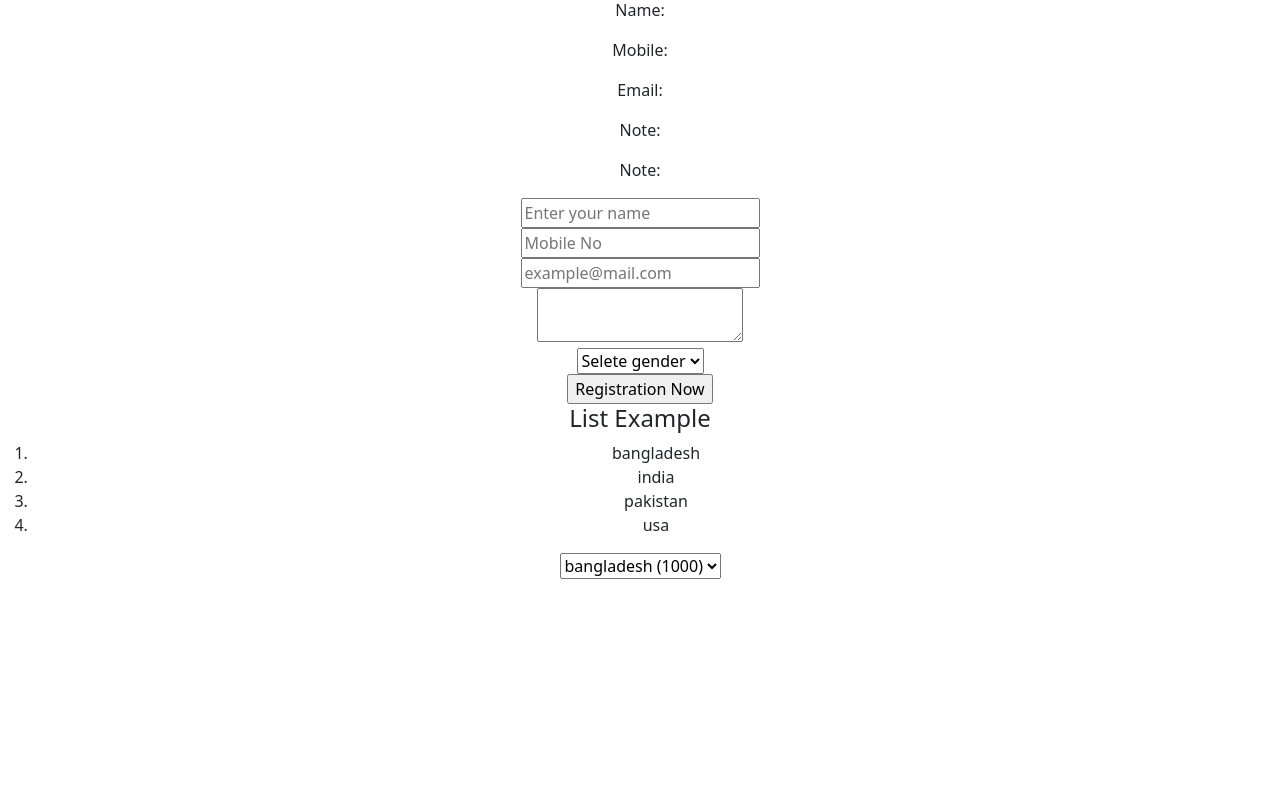
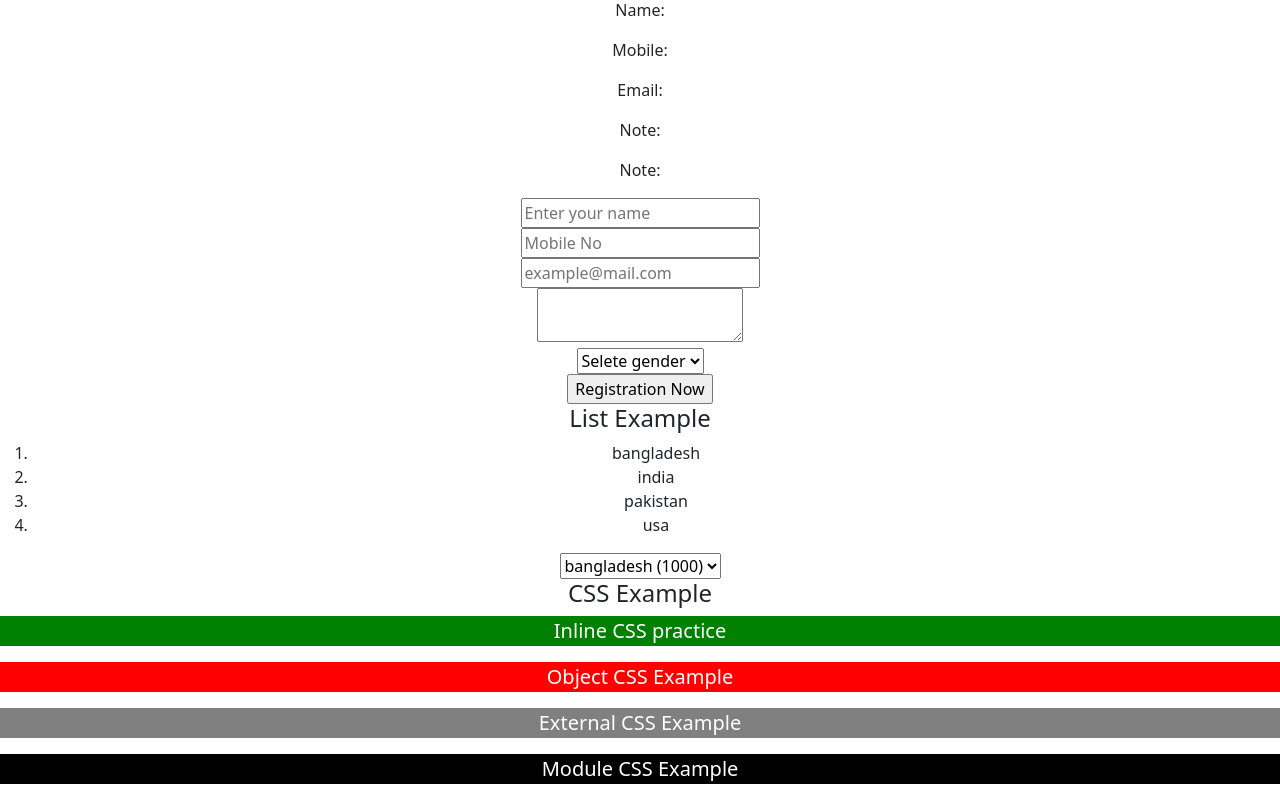
Before and after one commit to mamunurrashid1010/react-practice, a React (Create React App) app: page / in a window 1280 px wide. Shown: the part 1197-1997 px from the top of the page. Before the commit the page ends 1776 px from the top, so only its background shows below. Built offline with nearby package versions, Linux system fonts and the light colour scheme.

Commit message:
React CSS : inline, object, external and module CSS example add

```diff
--- a/src/App.css
+++ b/src/App.css
@@ -36,3 +36,10 @@
     transform: rotate(360deg);
   }
 }
+
+
+.textStyle{
+  color:white;
+  background-color: gray;
+  font-size: 20px;
+}
--- a/src/App.js
+++ b/src/App.js
@@ -14,6 +14,10 @@ import Example2 from './ConditionalRendering/Example2';
 import Registration from './form/Registration';
 import List from './list/List';
 import DropdownList from './list/DropdownList';
+import InlineCSS from './css/InlineCSS';
+import ObjectCSS from './css/ObjectCSS';
+import ExternalCSS from './css/ExternalCSS';
+import ModuleCSS from './css/ModuleCSS';
 
 function App() {
   return (
@@ -53,6 +57,12 @@ function App() {
       <List/>
       <DropdownList/>
 
+      <h4>CSS Example</h4>
+      <InlineCSS/>
+      <ObjectCSS/>
+      <ExternalCSS/>
+      <ModuleCSS/>
+
       </scrool>
 
     </div>
--- /dev/null
+++ b/src/css/ExternalCSS.js
@@ -0,0 +1,14 @@
+import React, { Component } from 'react';
+import '../App.css'
+
+class ExternalCSS extends Component {
+    render() {
+        return (
+            <div>
+                <p className='textStyle'>External CSS Example</p>
+            </div>
+        );
+    }
+}
+
+export default ExternalCSS;
--- /dev/null
+++ b/src/css/InlineCSS.js
@@ -0,0 +1,14 @@
+import React, { Component } from 'react';
+
+class InlineCSS extends Component {
+    render() {
+        return (
+            <div>
+                {/* inline css */}
+                <p style={{color:"white",backgroundColor:"green",fontSize:"20px"}}>Inline CSS practice</p>
+            </div>
+        );
+    }
+}
+
+export default InlineCSS;
--- /dev/null
+++ b/src/css/ModuleCSS.js
@@ -0,0 +1,15 @@
+import React, { Component } from 'react';
+import MyModuleCss from './Mycss.module.css'; //module css import
+
+class ModuleCSS extends Component {
+    render() {
+        return (
+            <div>
+                {/* module css */}
+                <p className={MyModuleCss.textStyle}>Module CSS Example</p>
+            </div>
+        );
+    }
+}
+
+export default ModuleCSS;
--- /dev/null
+++ b/src/css/Mycss.module.css
@@ -0,0 +1,5 @@
+.textStyle{
+    color:white;
+    background-color: black;
+    font-size: 20px;
+  }
--- /dev/null
+++ b/src/css/ObjectCSS.js
@@ -0,0 +1,19 @@
+import React, { Component } from 'react';
+
+class ObjectCSS extends Component {
+    // css object
+     textStyle={
+        color:"white",
+        backgroundColor:"red",
+        fontSize:"20px"
+    }
+    render() {
+        return (
+            <div>
+                <p style={this.textStyle}>Object CSS Example</p>
+            </div>
+        );
+    }
+}
+
+export default ObjectCSS;
```
Also changed, not shown: 1 other file (tests, documents, lock files or other folders).
